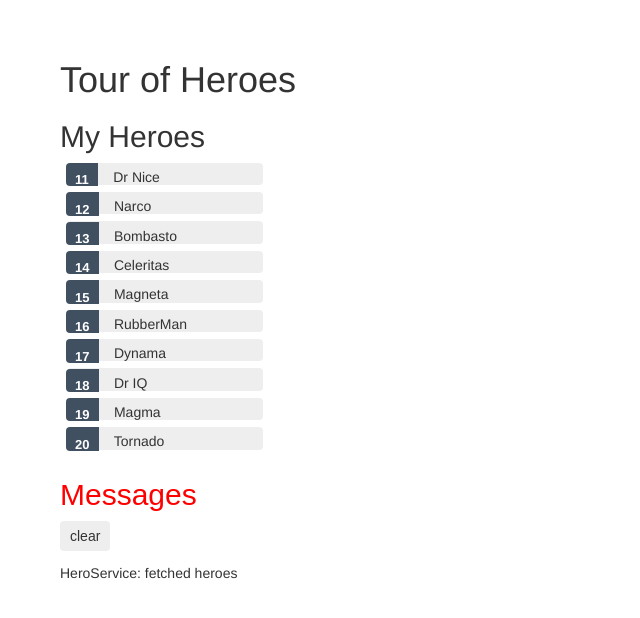
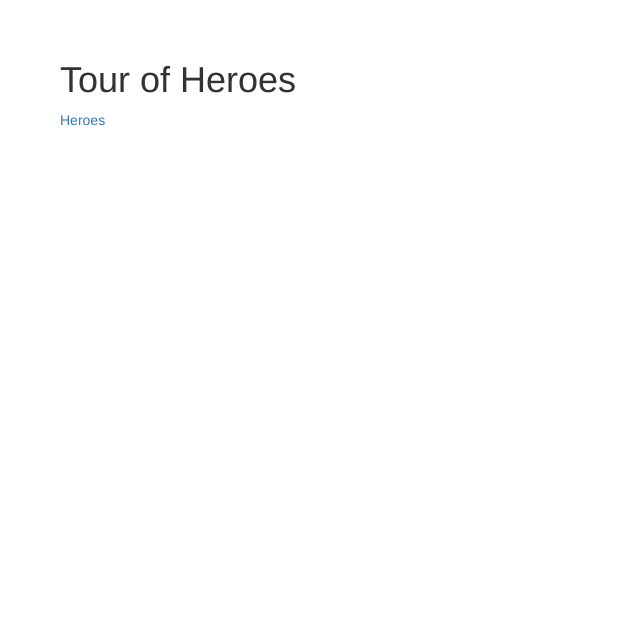
Before and after one commit to FredKF/angular-tour-of-heroes, an Angular app: page / in a window 1280 px wide. Shown: the top 618 px of the page, without its empty margins (0-640 px from the left). Built offline with nearby package versions, Linux system fonts and the light colour scheme.

Commit message:
Routing Module

```diff
--- a/src/app/app.component.html
+++ b/src/app/app.component.html
@@ -1,3 +1,7 @@
 <h1>{{title}}</h1>
-<app-heroes></app-heroes>
+<nav>
+    <a routerLink="/heroes">Heroes</a>
+</nav>
+<!-- The <router-outlet> tells the router where to display routed views -->
+<router-outlet></router-outlet>
 <app-messages></app-messages>
--- a/src/app/app.module.ts
+++ b/src/app/app.module.ts
@@ -1,11 +1,11 @@
 import { BrowserModule } from '@angular/platform-browser';
 import { NgModule } from '@angular/core';
 import { FormsModule } from '@angular/forms';
-
 import { AppComponent } from './app.component';
 import { HeroesComponent } from './heroes/heroes.component';
 import { HeroDetailComponent } from './hero-detail/hero-detail.component';
 import { MessagesComponent } from './messages/messages.component';
+import { AppRoutingModule } from './app-routing.module';
 
 @NgModule({
   declarations: [
@@ -16,9 +16,9 @@
   ],
   imports: [
     BrowserModule,
-    FormsModule
+    FormsModule,
+    AppRoutingModule
   ],
-  providers: [],
   bootstrap: [AppComponent]
 })
 export class AppModule { }
```
Also changed, not shown: src/app/app-routing.module.ts (+3 -15 lines).
